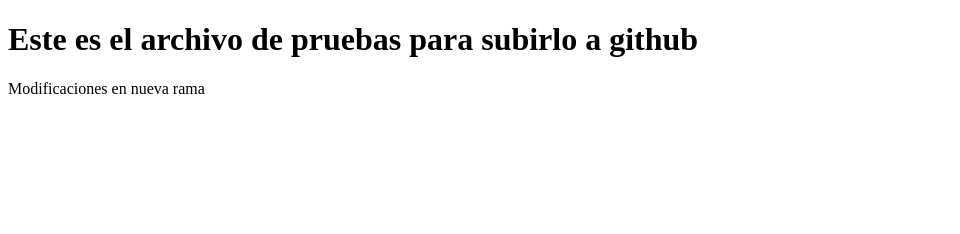
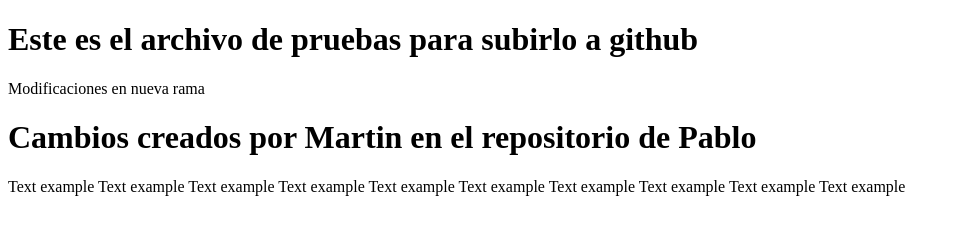
Before and after one commit to Pablo-O9/web_daw5, a plain HTML site: page index.html in a window 1280 px wide. Shown: the whole page, without its empty margins (0-960 px from the left). Drawn offline with Linux system fonts and the light colour scheme.

Commit message:
Cambios en index.html
Esto son cambios en el index.html

```diff
--- a/index.html
+++ b/index.html
@@ -9,5 +9,7 @@
   <body>
     <h1>Este es el archivo de pruebas para subirlo a github</h1>
     <p>Modificaciones en nueva rama</p>
+    <h1>Cambios creados por Martin en el repositorio de Pablo</h1>
+    <p>Text example Text example Text example Text example Text example Text example Text example Text example Text example Text example </p>
   </body>
 </html>
```
